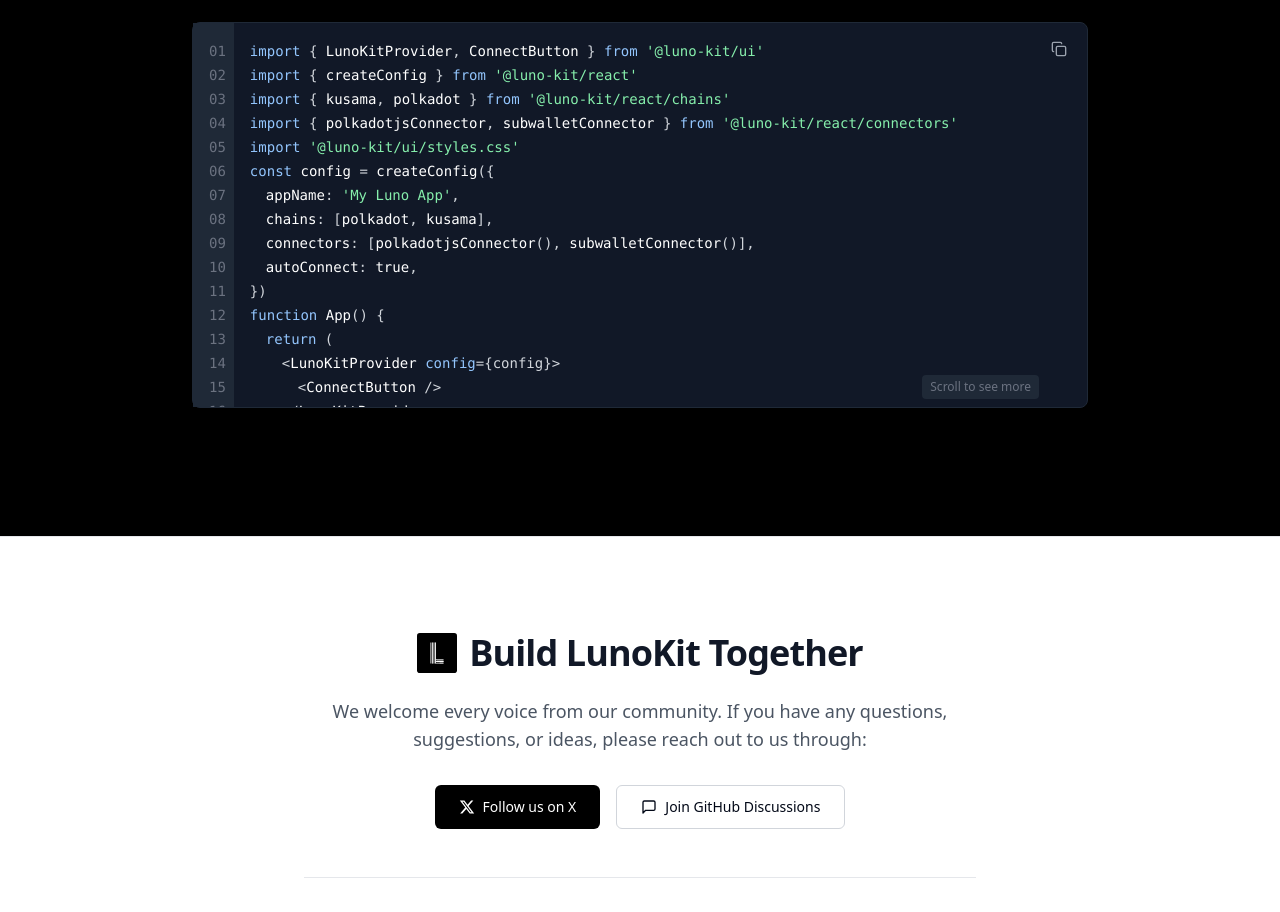
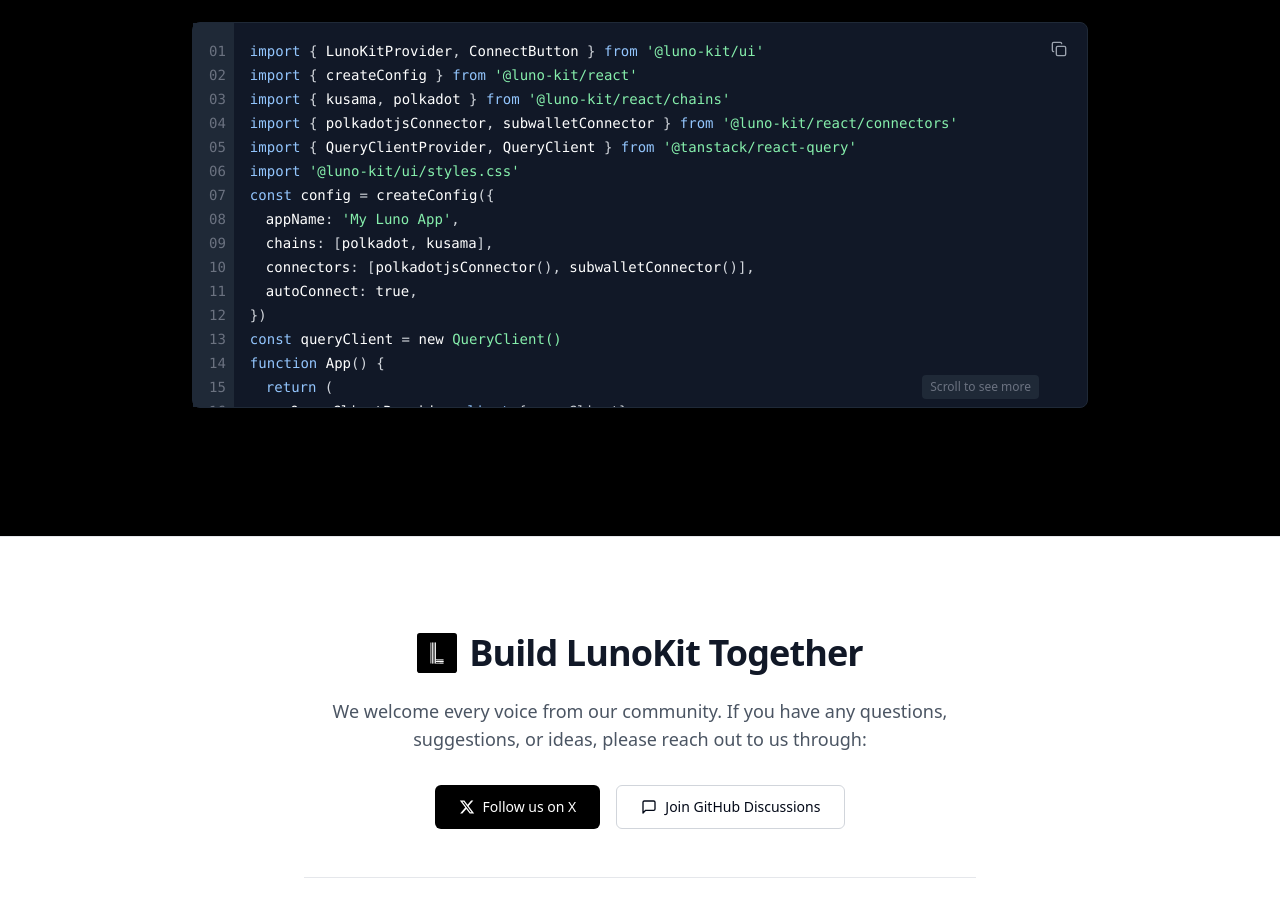
Before and after one commit to Luno-lab/LunoWeb, a Next.js app: page / in a window 1280 px wide. Shown: the part 3740-4652 px from the top of the page. Built offline with nearby package versions, Linux system fonts and the light colour scheme.

Commit message:
feat: update example

```diff
--- a/components/integration.tsx
+++ b/components/integration.tsx
@@ -175,6 +175,13 @@ function App() {
                         <span className="text-green-300">'@luno-kit/react/connectors'</span>
                       </div>
                       <div className="leading-6">
+                        <span className="text-blue-300">import</span> {"{"}{" "}
+                        <span className="text-white">QueryClientProvider</span>,{" "}
+                        <span className="text-white">QueryClient</span>{" }"}{" "}
+                        <span className="text-blue-300">from</span>{" "}
+                        <span className="text-green-300">'@tanstack/react-query'</span>
+                      </div>
+                      <div className="leading-6">
                         <span className="text-blue-300">import</span>{" "}
                         <span className="text-green-300">'@luno-kit/ui/styles.css'</span>
                       </div>
@@ -201,6 +208,9 @@ function App() {
                         ,
                       </div>
                       <div className="leading-6">{"})"}</div>
+                      <div className="leading-6">
+                        <span className="text-blue-300">const</span> <span className="text-white">queryClient</span> = <span className="text-white">new </span><span className={'text-green-300'}>QueryClient()</span>
+                      </div>
                       <div className="leading-6"></div>
                       <div className="leading-6">
                         <span className="text-blue-300">function</span> <span className="text-white">App</span>(){" "}
@@ -211,17 +221,28 @@ function App() {
                       </div>
                       <div className="leading-6 ml-8">
                         {"<"}
+                        <span className="text-white">QueryClientProvider</span>{" "}
+                        <span className="text-blue-300">client</span>={"{"}queryClient{"}"}
+                        {">"}
+                      </div>
+                      <div className="leading-6 ml-12">
+                        {"<"}
                         <span className="text-white">LunoKitProvider</span>{" "}
                         <span className="text-blue-300">config</span>={"{"}config{"}"}
                         {">"}
                       </div>
-                      <div className="leading-6 ml-12">
+                      <div className="leading-6 ml-16">
                         {"<"}
                         <span className="text-white">ConnectButton</span> {"/>"}
                       </div>
+                      <div className="leading-6 ml-12">
+                        {"</"}
+                        <span className="text-white">LunoKitProvider</span>
+                        {">"}
+                      </div>
                       <div className="leading-6 ml-8">
                         {"</"}
-                        <span className="text-white">LunoKitProvider</span>
+                        <span className="text-white">QueryClientProvider</span>
                         {">"}
                       </div>
                       <div className="leading-6 ml-4">)</div>
```
